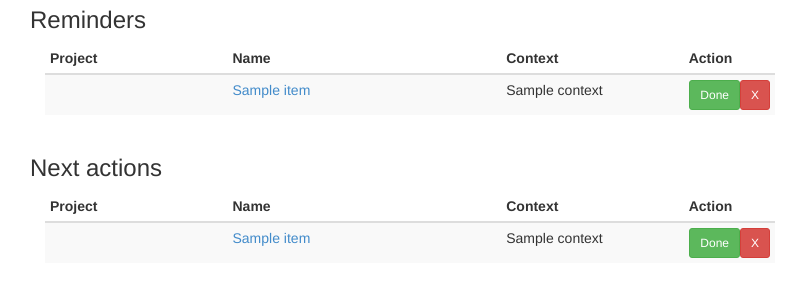
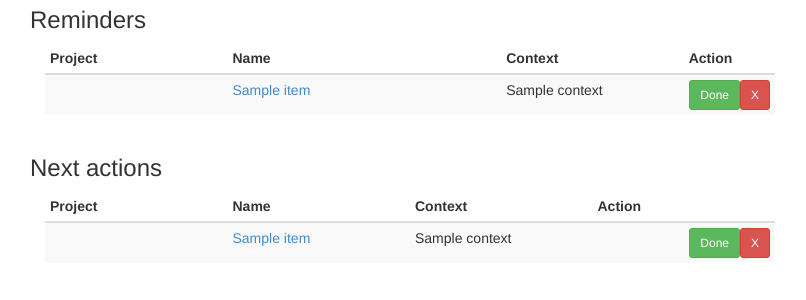
Before and after one commit to weijia/django-gtdmanager, a Django app: template gtdmanager/templates/gtdmanager/next.html in a window 1280 px wide. Shown: the part 131-431 px from the top of the page, without its empty margins (40-846 px from the left). Run offline with Django 3.2, Linux system fonts and the light colour scheme; tables that the repository leaves empty hold one stand-in row (values such as "Sample post"); the template is opened without the code that fills it: values that come from a table or form of the project are taken from there, most other values are stand-ins (such as "Sample title", 1, 10 or a date in 2020); some libraries are stand-ins or nearby versions.

Commit message:
Fix tables design

```diff
--- a/gtdmanager/templates/gtdmanager/next.html
+++ b/gtdmanager/templates/gtdmanager/next.html
@@ -46,9 +46,9 @@
 		<thead>
 			<tr>
 				<th class="col-xs-2">Project</th>
-				<th class="col-xs-3">Name</th>
+				<th class="col-xs-2">Name</th>
 				<th class="col-xs-2">Context</th>
-				<th class="col-xs-1">Action</th>
+				<th class="col-xs-2">Action</th>
 			</tr>
 		</thead>
 		{% for item in nexts %}
--- a/gtdmanager/templates/gtdmanager/project_detail.html
+++ b/gtdmanager/templates/gtdmanager/project_detail.html
@@ -49,11 +49,13 @@
 	<h3>Nexts</h3>
 	<table class="table table-condensed table-striped">
 		{% for next in nexts %}
+		    <tr>
 			<td>
 				<a href="{% url 'gtdmanager:next_edit_redir_id' next.id 'project_detail' p.id %}">{{next.name}}</a>
 				<a href="{% url 'gtdmanager:item_delete_redir_id' next.id 'project_detail' p.id %}" class="btn btn-danger pull-right btn-sm">X</a>
 				<a href="{% url 'gtdmanager:item_complete_redir_id' next.id 'project_detail' p.id %}" class="btn btn-success pull-right btn-sm">Done</a>
 			</td>
+		    </tr>
 		{% endfor %}
 	</table>
 	<div class="clearDiv"></div>
```
